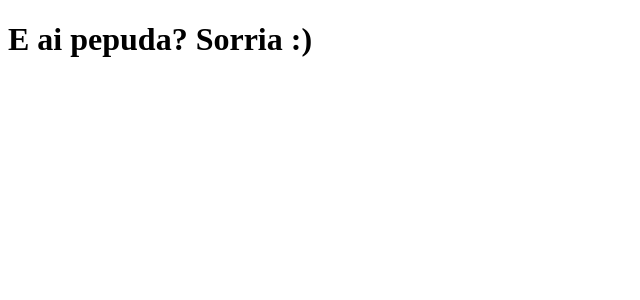
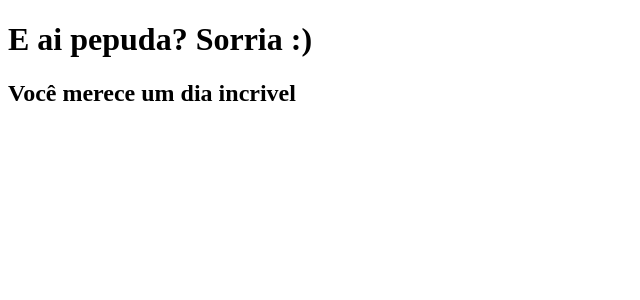
Before and after one commit to AlessandroG14/DevTecNews, a Next.js app: page / in a window 1280 px wide. Shown: the top 300 px of the page, without its empty margins (0-640 px from the left). Built offline with nearby package versions, Linux system fonts and the light colour scheme.

Commit message:
Uma nova frase foi adicionada

```diff
--- a/pages/index.js
+++ b/pages/index.js
@@ -1,5 +1,9 @@
 function Home(){
-    return <h1>E ai pepuda? Sorria :)</h1>
+    return (
+    <div><h1>E ai pepuda? Sorria :)</h1>
+            <h2>Você merece um dia incrivel</h2>
+    </div>
+)
 }
 
 export default Home
```
